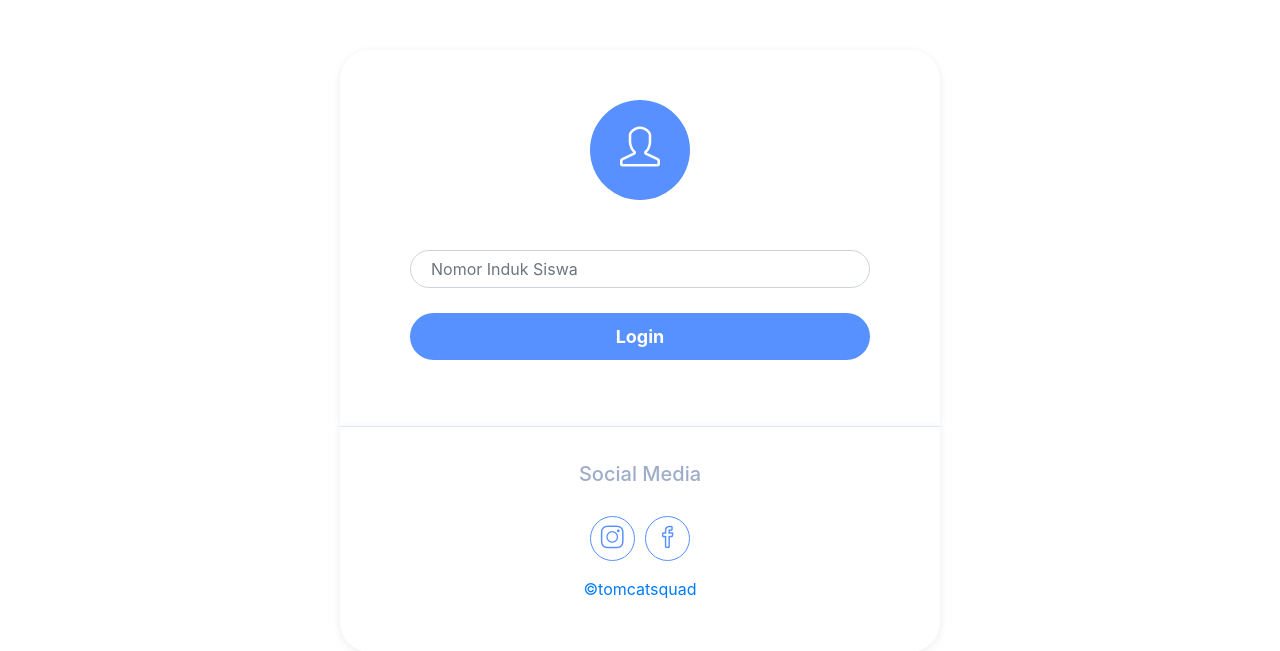
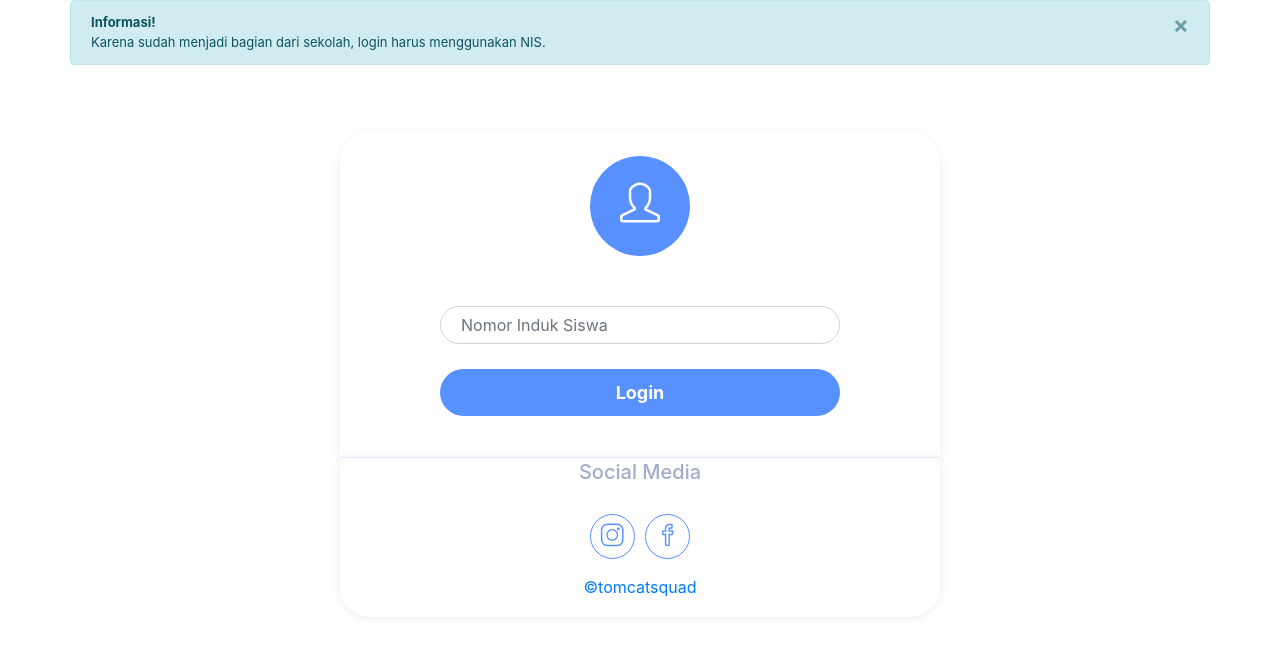
Before and after one commit to mchevro/LMS-TomcatSquad, a Flask app: page / in a window 1280 px wide. Shown: the part 66-717 px from the top of the page. Run offline with Flask 2, Linux system fonts and the light colour scheme; some libraries are stand-ins or nearby versions.

Commit message:
Remove Register & New UI

```diff
--- a/Apps/app.py
+++ b/Apps/app.py
@@ -8,9 +8,6 @@ from werkzeug.utils import secure_filename
 import bcrypt
 import os
 import datetime
-import requests
-import bs4
-from bs4 import BeautifulSoup
 
 csrf = CSRFProtect()
 app = Flask(__name__)
--- a/Apps/static/assets/css/style.css
+++ b/Apps/static/assets/css/style.css
@@ -10,7 +10,7 @@ padding: 50px 0;
   background-color: #fff;
   max-width: 600px;
   margin: auto;
-  padding: 50px 70px;
+  padding: 25px 100px;
   border-top-left-radius: 30px;
   border-top-right-radius: 30px;
   box-shadow: 0px 2px 10px rgba(0, 0, 0, 0.075);
@@ -50,7 +50,7 @@ border-radius: 20px;
   max-width: 600px;
   background-color: #fff;
   margin: auto;
-  padding: 35px 0;
+  padding: 2px 1px;
   text-align: center;
   border-bottom-left-radius: 30px;
   border-bottom-right-radius: 30px;
--- a/Apps/templates/user/index.html
+++ b/Apps/templates/user/index.html
@@ -17,6 +17,7 @@ GITHUB : https://github.com/mchevro
     <link rel="icon" href="static/assets/img/favicon.ico" type="image/x-icon">
     <link href="https://cdnjs.cloudflare.com/ajax/libs/simple-line-icons/2.4.1/css/simple-line-icons.min.css" rel="stylesheet">
     <link rel="stylesheet" href="https://cdnjs.cloudflare.com/ajax/libs/twitter-bootstrap/4.1.3/css/bootstrap.min.css">
+    <script src="https://ajax.googleapis.com/ajax/libs/jquery/3.5.1/jquery.min.js"></script>
 </head>
 <body>
     <!-- NAVBAR -->
@@ -27,6 +28,10 @@ GITHUB : https://github.com/mchevro
         </a>
     </nav>
     <!-- LOGIN -->
+    <div class="alert alert-info alert-dismissible container" style="font-size: 13px;">
+        <button type="button" class="close" data-dismiss="alert">&times;</button>
+        <strong>Informasi!</strong><br> Karena sudah menjadi bagian dari sekolah, login harus menggunakan NIS.
+      </div>
     <div class="registration-form">
         <form action="{{url_for('login')}}" method="post">
             {{ form.csrf_token }}
@@ -52,7 +57,7 @@ GITHUB : https://github.com/mchevro
             <h5>Social Media</h5>
             <div class="social-icons">
                 <a href="https://www.instagram.com/tomcatsquad_/"><i class="icon-social-instagram" title="instagram"></i></a>
-                <a href="#"><i class="icon-social-facebook" title="facebook"></i></a>
+                <a href="https://web.facebook.com/pages/category/Community-Organization/Tomcat-Squad-311939858932150/?_rdc=1&_rdr"><i class="icon-social-facebook" title="facebook"></i></a>
             </div>
             <a href="https://tomcatsquad.web.id" class="forgot footer">
                 <p>&copy;tomcatsquad</p>
```
